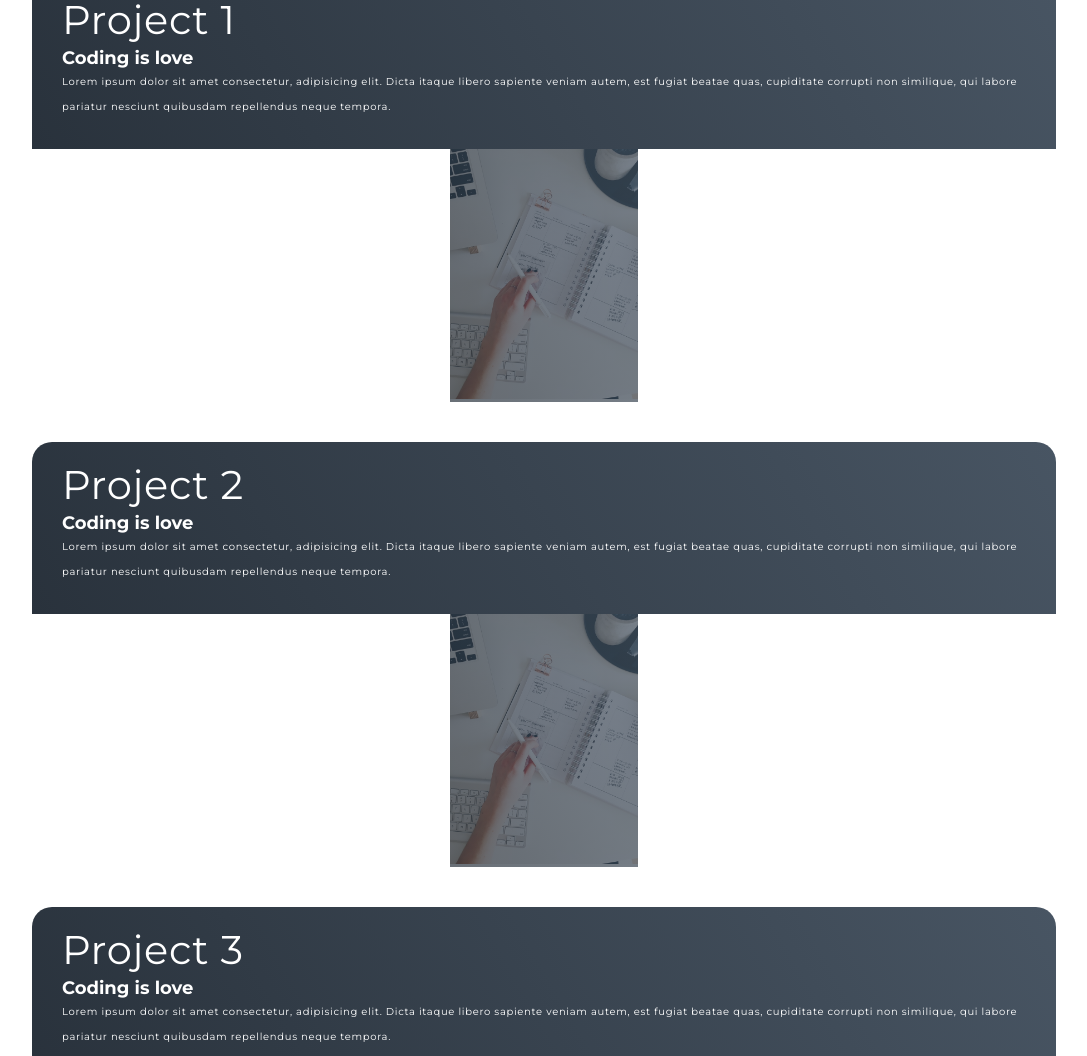
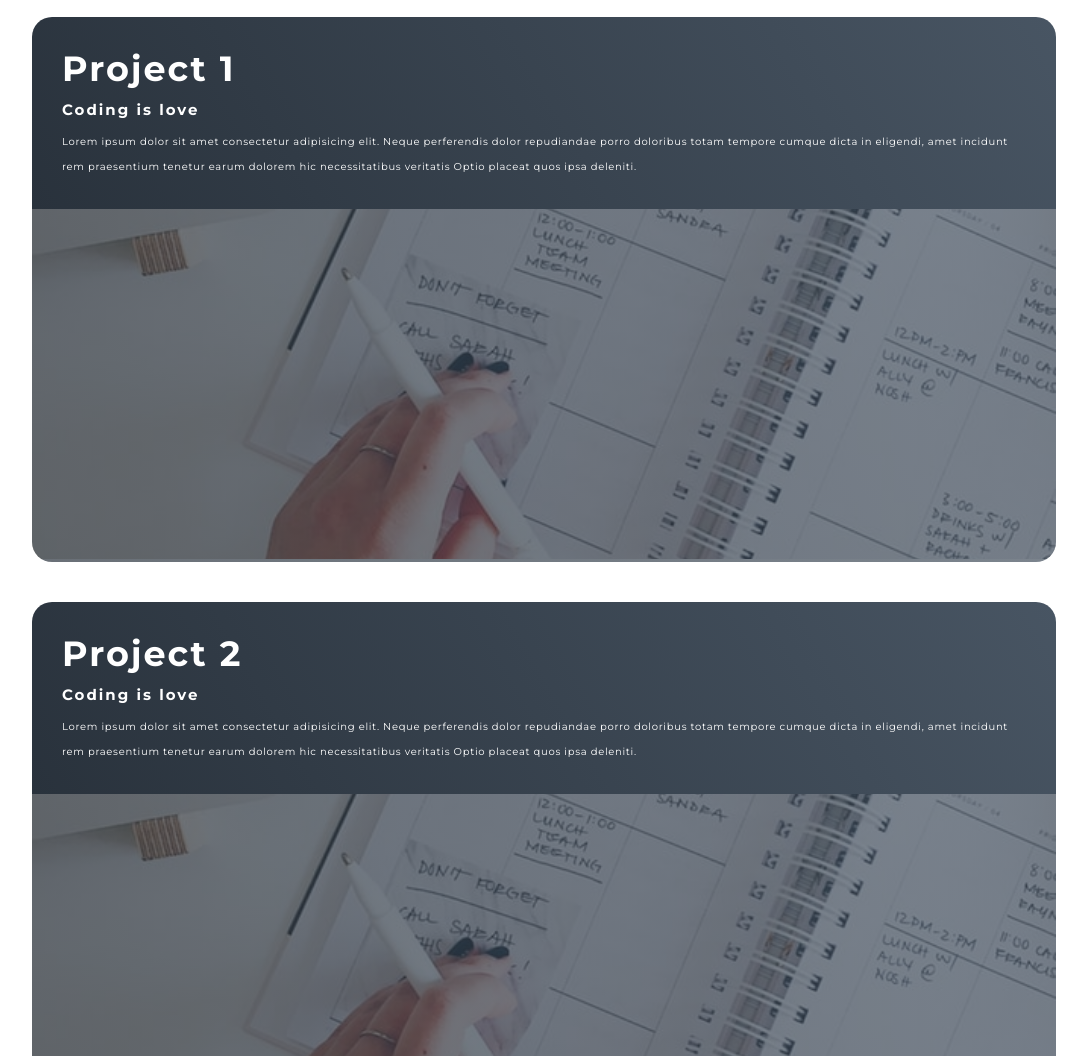
Before and after one commit to Anup-1827/Responsive-Web-Design-Using-HTML-and-CSS, a plain HTML site: page index.html in a window 1280 px wide. Shown: the part 2180-3236 px from the top of the page, without its empty margins (96-1183 px from the left). Drawn offline with Linux system fonts and the light colour scheme.

Commit message:
Project modified till Recent Projects

```diff
--- a/index.css
+++ b/index.css
@@ -245,79 +245,91 @@ p {
 
 /* Project Section */
 
-.project-container {
+#projects .proj-container {
     display: flex;
     flex-direction: column;
     justify-content: center;
     align-items: center;
 }
 
-.project-heading {
-    font-size: 3.5rem;
-    text-transform: uppercase;
-    margin-bottom: 30px;
+#projects .proj-heading {
+    margin-bottom: 50px;
 }
 
-.project-heading span {
-    color: crimson;
+#projects .proj-items {
+    width: 80%;
+    margin: 20px auto;
+    flex-basis: 50%;
+    display: flex;
+    flex-direction: column;
 }
 
-.project-items {
+#projects .card {
     display: flex;
-    justify-content: center;
-    align-items: center;
-    flex-wrap: wrap;
+    flex-direction: column;
+    border-radius: 20px;
+    overflow: hidden;
+    margin: 20px 0;
 }
 
-.card {
-    display: flex;
-    flex-direction: column;
-    align-items: center;
-    justify-content: center;
-    width: 80%;
-    margin: 20px auto;
-    border-radius: 20px;
-    overflow: hidden;
-    /* flex-basis: 50%; */
+.image {
+    transition: transform 0.3s ease;
+    position: relative;
 }
 
 #projects .card:hover .image {
     transform: scale(1.1);
 }
 
-#projects .content {
+#projects .proj-info {
     color: white;
     padding: 30px;
-    flex-basis: 50%;
-    background-image: linear-gradient(60deg, #29323c 0%, #485563 100%);
+    position: relative;
+    z-index: 1;
 }
 
-#projects .content h2 {
-    font-size: 1.8rem;
+#projects .proj-heading {
+    font-size: 3.5rem;
+    text-transform: uppercase;
 }
 
-#card-heading {
-    font-size: 4rem;
-    margin-bottom: 1.5rem;
+#projects .proj-heading span {
+    color: crimson;
 }
 
-.card img {
+#projects .proj-info h1 {
+    font-size: 3.5rem;
+    margin-bottom: 10px;
+    letter-spacing: 0.2rem;
+}
+
+#projects .proj-info h2 {
+    margin-bottom: 10px;
+    letter-spacing: 0.2rem;
+}
+
+#projects .card img {
     width: 100%;
-    max-height: 250px;
+    height: 350px;
     object-fit: cover;
 }
 
-.image {
-    position: relative;
-    flex-basis: 50%;
-    transition: transform 0.3s ease;
+#projects .proj-info:after {
+    content: "";
+    position: absolute;
+    top: 0;
+    left: 0;
+    width: 100%;
+    height: 100%;
+    background-image: linear-gradient(60deg, #29323c 0%, #485563 100%);
+    z-index: -1;
 }
 
-#projects .image::after {
+#projects .image:after {
     content: "";
+    position: absolute;
     top: 0;
     left: 0;
-    position: absolute;
     width: 100%;
     height: 100%;
     background-image: linear-gradient(60deg, #29323c 0%, #485563 100%);
--- a/index.html
+++ b/index.html
@@ -69,60 +69,18 @@
 
     <!-- Recent Project Section -->
     <section id="projects">
-        <div class="project-container">
-            <div class="project-heading">
+        <div class="proj-container">
+            <div class="proj-heading">
                 <p>Recent <span>Projects</span></p>
             </div>
-            <div class="project-items">
+            <div class="proj-items">
+
                 <div class="card">
-                    <div class="content">
-                        <p id="card-heading">Project 1</h1>
-                            <h2>Coding is love</h2>
-                            <p>Lorem ipsum dolor sit amet consectetur, adipisicing elit. Dicta itaque libero sapiente veniam autem, est fugiat beatae quas, cupiditate corrupti non similique, qui labore pariatur nesciunt quibusdam repellendus neque tempora.</p>
-                    </div>
-
-                    <div class="image">
-                        <img src="img/img-1.png" alt="image">
-                    </div>
-                </div>
-                <div class="card">
-                    <div class="content">
-                        <p id="card-heading">Project 2</h1>
-                            <h2>Coding is love</h2>
-                            <p>Lorem ipsum dolor sit amet consectetur, adipisicing elit. Dicta itaque libero sapiente veniam autem, est fugiat beatae quas, cupiditate corrupti non similique, qui labore pariatur nesciunt quibusdam repellendus neque tempora.</p>
-                    </div>
-
-                    <div class="image">
-                        <img src="img/img-1.png" alt="image">
-                    </div>
-                </div>
-                <div class="card">
-                    <div class="content">
-                        <p id="card-heading">Project 3</h1>
-                            <h2>Coding is love</h2>
-                            <p>Lorem ipsum dolor sit amet consectetur, adipisicing elit. Dicta itaque libero sapiente veniam autem, est fugiat beatae quas, cupiditate corrupti non similique, qui labore pariatur nesciunt quibusdam repellendus neque tempora.</p>
-                    </div>
-
-                    <div class="image">
-                        <img src="img/img-1.png" alt="image">
-                    </div>
-                </div>
-                <div class="card">
-                    <div class="content">
-                        <p id="card-heading">Project 4</h1>
-                            <h2>Coding is love</h2>
-                            <p>Lorem ipsum dolor sit amet consectetur, adipisicing elit. Dicta itaque libero sapiente veniam autem, est fugiat beatae quas, cupiditate corrupti non similique, qui labore pariatur nesciunt quibusdam repellendus neque tempora.</p>
-                    </div>
-
-                    <div class="image">
-                        <img src="img/img-1.png" alt="image">
-                    </div>
-                </div>
-                <div class="card">
-                    <div class="content">
-                        <p id="card-heading">Project 5</h1>
-                            <h2>Coding is love</h2>
-                            <p>Lorem ipsum dolor sit amet consectetur, adipisicing elit. Dicta itaque libero sapiente veniam autem, est fugiat beatae quas, cupiditate corrupti non similique, qui labore pariatur nesciunt quibusdam repellendus neque tempora.</p>
+                    <div class="proj-info">
+                        <h1>Project 1</h1>
+                        <h2>Coding is love</h2>
+                        <p>Lorem ipsum dolor sit amet consectetur adipisicing elit. Neque perferendis dolor repudiandae porro doloribus totam tempore cumque dicta in eligendi, amet incidunt rem praesentium tenetur earum dolorem hic necessitatibus veritatis
+                            Optio placeat quos ipsa deleniti.</p>
                     </div>
 
                     <div class="image">
@@ -130,11 +88,57 @@
                     </div>
                 </div>
 
+                <div class="card">
+                    <div class="proj-info">
+                        <h1>Project 2</h1>
+                        <h2>Coding is love</h2>
+                        <p>Lorem ipsum dolor sit amet consectetur adipisicing elit. Neque perferendis dolor repudiandae porro doloribus totam tempore cumque dicta in eligendi, amet incidunt rem praesentium tenetur earum dolorem hic necessitatibus veritatis
+                            Optio placeat quos ipsa deleniti.</p>
+                    </div>
 
+                    <div class="image">
+                        <img src="img/img-1.png" alt="image">
+                    </div>
+                </div>
 
+                <div class="card">
+                    <div class="proj-info">
+                        <h1>Project 3</h1>
+                        <h2>Coding is love</h2>
+                        <p>Lorem ipsum dolor sit amet consectetur adipisicing elit. Neque perferendis dolor repudiandae porro doloribus totam tempore cumque dicta in eligendi, amet incidunt rem praesentium tenetur earum dolorem hic necessitatibus veritatis
+                            Optio placeat quos ipsa deleniti.</p>
+                    </div>
 
+                    <div class="image">
+                        <img src="img/img-1.png" alt="image">
+                    </div>
+                </div>
 
+                <div class="card">
+                    <div class="proj-info">
+                        <h1>Project 4</h1>
+                        <h2>Coding is love</h2>
+                        <p>Lorem ipsum dolor sit amet consectetur adipisicing elit. Neque perferendis dolor repudiandae porro doloribus totam tempore cumque dicta in eligendi, amet incidunt rem praesentium tenetur earum dolorem hic necessitatibus veritatis
+                            Optio placeat quos ipsa deleniti.</p>
+                    </div>
 
+                    <div class="image">
+                        <img src="img/img-1.png" alt="image">
+                    </div>
+                </div>
+
+                <div class="card">
+                    <div class="proj-info">
+                        <h1>Project 5</h1>
+                        <h2>Coding is love</h2>
+                        <p>Lorem ipsum dolor sit amet consectetur adipisicing elit. Neque perferendis dolor repudiandae porro doloribus totam tempore cumque dicta in eligendi, amet incidunt rem praesentium tenetur earum dolorem hic necessitatibus veritatis
+                            Optio placeat quos ipsa deleniti.</p>
+                    </div>
+
+                    <div class="image">
+                        <img src="img/img-1.png" alt="image">
+                    </div>
+                </div>
             </div>
         </div>
     </section>
```
